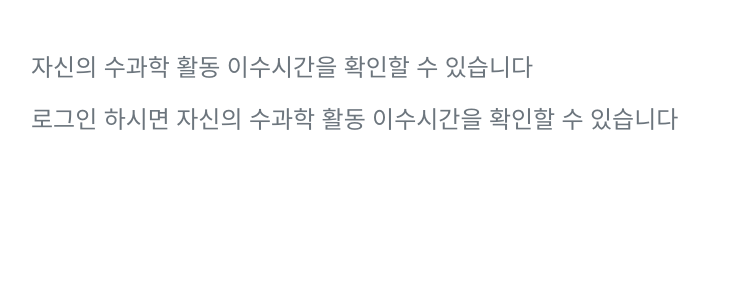
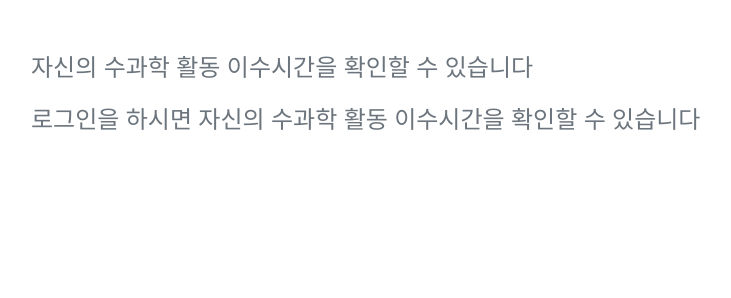
Before and after one commit to Rodela-4/activity-time-tracking-system, a Django app: page /polls/ in a window 1280 px wide. Shown: the part 1199-1497 px from the top of the page, without its empty margins (289-1020 px from the left). Run offline with Django 3.2, Linux system fonts and the light colour scheme; data that the repository does not hold is empty; some libraries are stand-ins or nearby versions; some web fonts are replaced.

Commit message:
내용 수정

```diff
--- a/jamshinhs/polls/templates/polls/index.html
+++ b/jamshinhs/polls/templates/polls/index.html
@@ -141,7 +141,7 @@
                         {% if user %}
                         <div class="subheading mb-3">수과학 활동을 신청하시면 확인할 수 있습니다.</div>
                         {% else %}
-                        <div class="subheading mb-3">로그인 하시면 자신의 수과학 활동 이수시간을 확인할 수 있습니다</div>
+                        <div class="subheading mb-3">로그인을 하시면 자신의 수과학 활동 이수시간을 확인할 수 있습니다</div>
                         {% endif %}
                     {% endif %}
                 </div>
```
